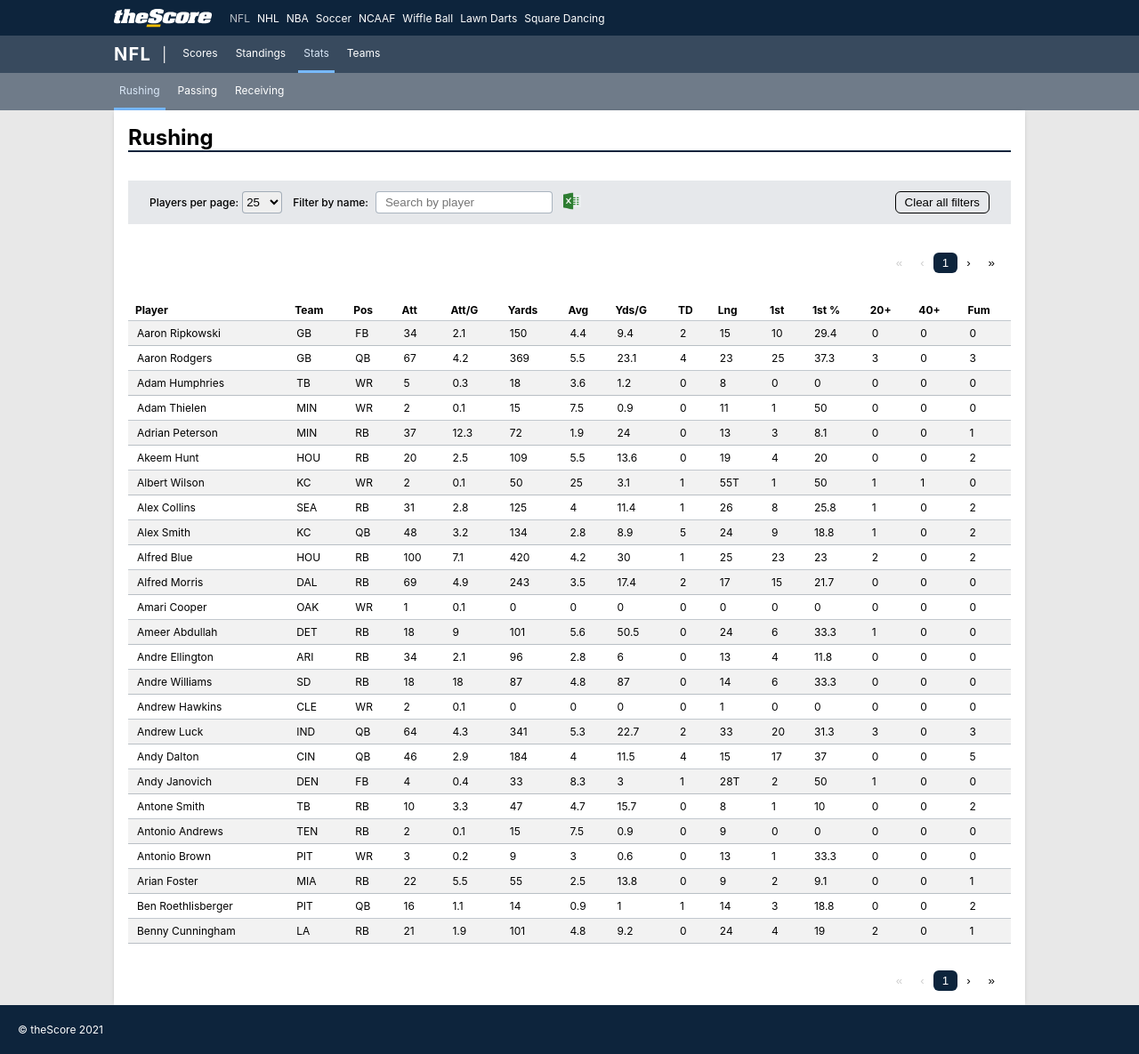
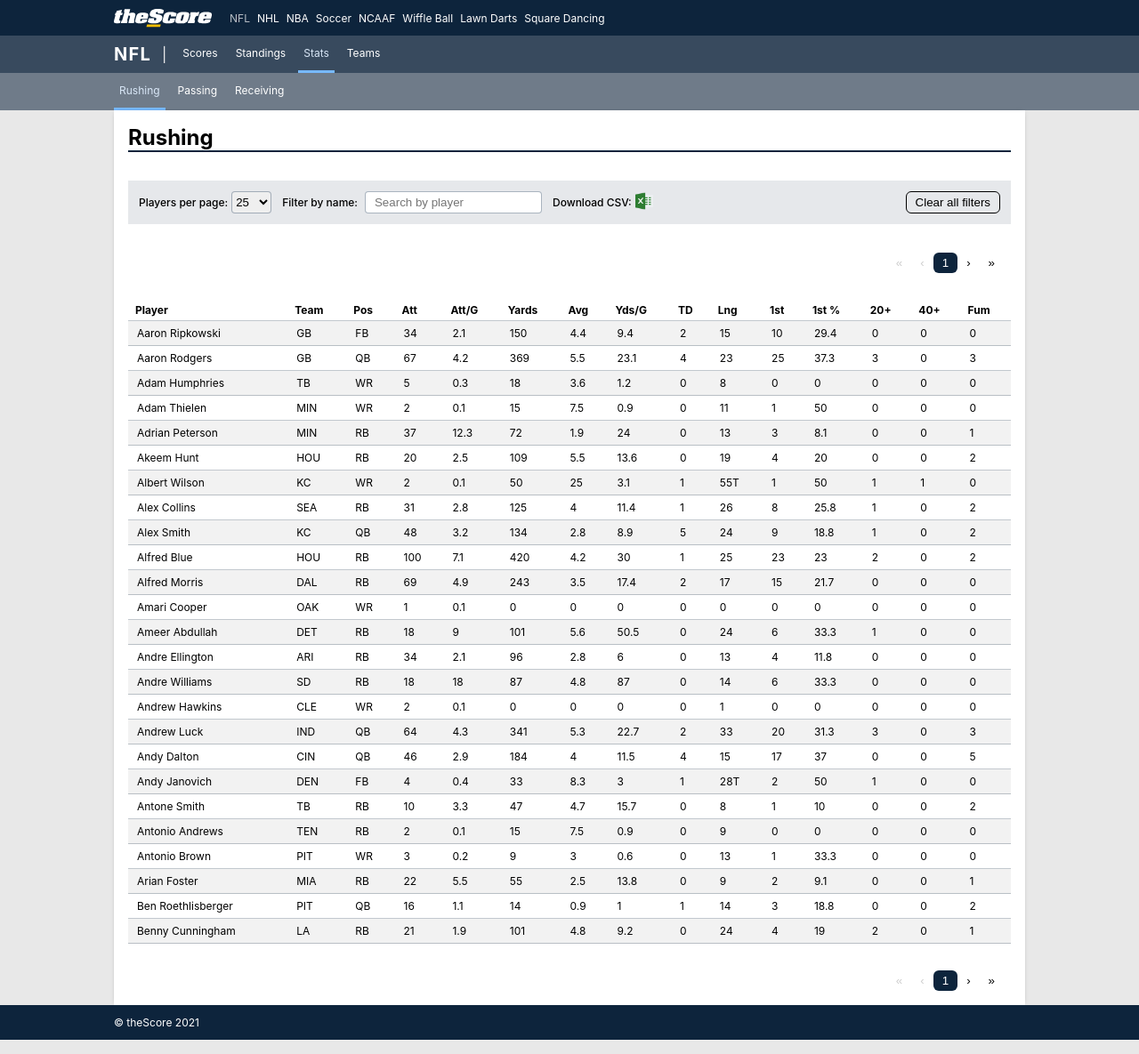
Before and after one commit to incarnateTheGreat/nfl, a React app: page / in a window 1280 px wide. Shown: the whole page at 89% size. Built offline with nearby package versions, Linux system fonts and the light colour scheme; data requests are answered from the project's data file.

Commit message:
created a footer component

```diff
--- a/src/App.tsx
+++ b/src/App.tsx
@@ -3,6 +3,7 @@
 import Rushing from "views/NFL/rushing.view";
 import SiteHeader from "components/SiteHeader/siteHeader.component";
 import SiteSubNav from "components/SiteSubNav/siteSubNav.component";
+import SiteFooter from "components/SiteFooter/siteFooter.component";
 
 // Initialize the Query Client.
 const queryClient = new QueryClient();
@@ -16,11 +17,7 @@
           <SiteSubNav />
           <Rushing />
         </section>
-        <footer>
-          <div className="footer-container">
-            &copy; theScore {new Date().getFullYear()}
-          </div>
-        </footer>
+        <SiteFooter />
       </div>
     </QueryClientProvider>
   );
--- a/src/components/Filters/filters.component.scss
+++ b/src/components/Filters/filters.component.scss
@@ -11,7 +11,7 @@
     font-size: $size-12;
     justify-content: flex-end;
     margin: 0 auto;
-    padding: 1em 2em;
+    padding: 1em;
     width: 100%;
 
     &-excel {
@@ -48,10 +48,6 @@
   label {
     font-weight: 500;
     padding: 0 4px 0 0;
-
-    &[for="download_csv"] {
-      display: none;
-    }
   }
 
   select {
@@ -72,12 +68,6 @@
   .filter-container {
     margin: 1.5em;
     width: auto;
-
-    label {
-      &[for="download_csv"] {
-        display: block;
-      }
-    }
 
     &-excel {
       margin: 10px 0 0 auto;
--- /dev/null
+++ b/src/components/SiteFooter/siteFooter.component.scss
@@ -0,0 +1,24 @@
+footer {
+  background: $base-header-colour;
+  color: $white;
+  display: flex;
+
+  .footer-container {
+    align-items: center;
+    flex-direction: revert;
+    display: flex;
+    font-size: $size-12;
+    margin: 0 auto;
+    padding: 1em;
+    width: 80%;
+  }
+}
+
+@media only screen and (max-width: $medium) {
+  footer {
+    .footer-container {
+      margin: unset;
+      width: 100%;
+    }
+  }
+}
--- /dev/null
+++ b/src/components/SiteFooter/siteFooter.component.tsx
@@ -0,0 +1,11 @@
+const SiteFooter = () => {
+  return (
+    <footer>
+      <div className="footer-container">
+        &copy; theScore {new Date().getFullYear()}
+      </div>
+    </footer>
+  );
+};
+
+export default SiteFooter;
--- a/src/components/SiteNav/siteNav.component.tsx
+++ b/src/components/SiteNav/siteNav.component.tsx
@@ -3,9 +3,8 @@
 const SiteNav = () => {
   const [isMobileMenuOpen, setIsMobileMenuOpen] = useState<boolean>(false);
 
+  const Menu = () => {
     return (
-    <>
-      <nav className="siteNav">
       <ul>
         <li title="NFL" className="selected">
           NFL
@@ -18,6 +17,13 @@
         <li title="Lawn Darts">Lawn Darts</li>
         <li title="Square Dancing">Square Dancing</li>
       </ul>
+    );
+  };
+
+  return (
+    <>
+      <nav className="siteNav">
+        <Menu />
       </nav>
       <span
         className="siteNav-mobile-menu-toggle"
@@ -26,18 +32,7 @@
       <nav
         className={`siteNav siteNav-mobile ${isMobileMenuOpen ? "--open" : ""}`}
       >
-        <ul>
-          <li title="NFL" className="selected">
-            NFL
-          </li>
-          <li title="NFL">NHL</li>
-          <li title="NBA">NBA</li>
-          <li title="Soccer">Soccer</li>
-          <li title="NCAAF">NCAAF</li>
-          <li title="Wiffle Ball">Wiffle Ball</li>
-          <li title="Lawn Darts">Lawn Darts</li>
-          <li title="Square Dancing">Square Dancing</li>
-        </ul>
+        <Menu />
       </nav>
     </>
   );
--- a/src/styles/index.scss
+++ b/src/styles/index.scss
@@ -11,6 +11,7 @@
 @import "../components/Spinner/spinner.component";
 @import "../components/Filters/filters.component";
 @import "../components/Pagination/pagination.component";
+@import "../components/SiteFooter/siteFooter.component";
 
 .App {
   display: flex;
@@ -20,16 +21,4 @@
   section {
     flex: 1;
   }
-
-  footer {
-    background: $base-header-colour;
-    color: $white;
-    display: flex;
-
-    .footer-container {
-      display: flex;
-      font-size: $size-12;
-      padding: 20px;
-    }
-  }
 }
--- a/src/utils/messages.ts
+++ b/src/utils/messages.ts
@@ -1,6 +1,6 @@
 // General
 export const GENERAL = {
-  LOADING: "Loading"
+  LOADING: "Loading",
 };
 
 // Table
@@ -49,16 +49,16 @@
   FORTY_PLUS_DESC: "Rushing 40+ yards each",
   FUM: "Fum",
   FUM_KEY: "Fum",
-  FUM_DESC: "Rushing fumbles"
+  FUM_DESC: "Rushing fumbles",
 };
 
 // Filters
 export const FILTERS = {
-  DOWNLOAD_CSV: "Download CSV",
+  DOWNLOAD_CSV: "Download CSV:",
   CLEAR_ALL_FILTERS: "Clear all filters",
   PLAYERS_PER_PAGE: "Players per page:",
   FILTER_BY_NAME: "Filter by name:",
-  SEARCH_BY_PLAYER: "Search by player"
+  SEARCH_BY_PLAYER: "Search by player",
 };
 
 // Pagination
```
Lines whose indentation alone changed are shown as unchanged.
